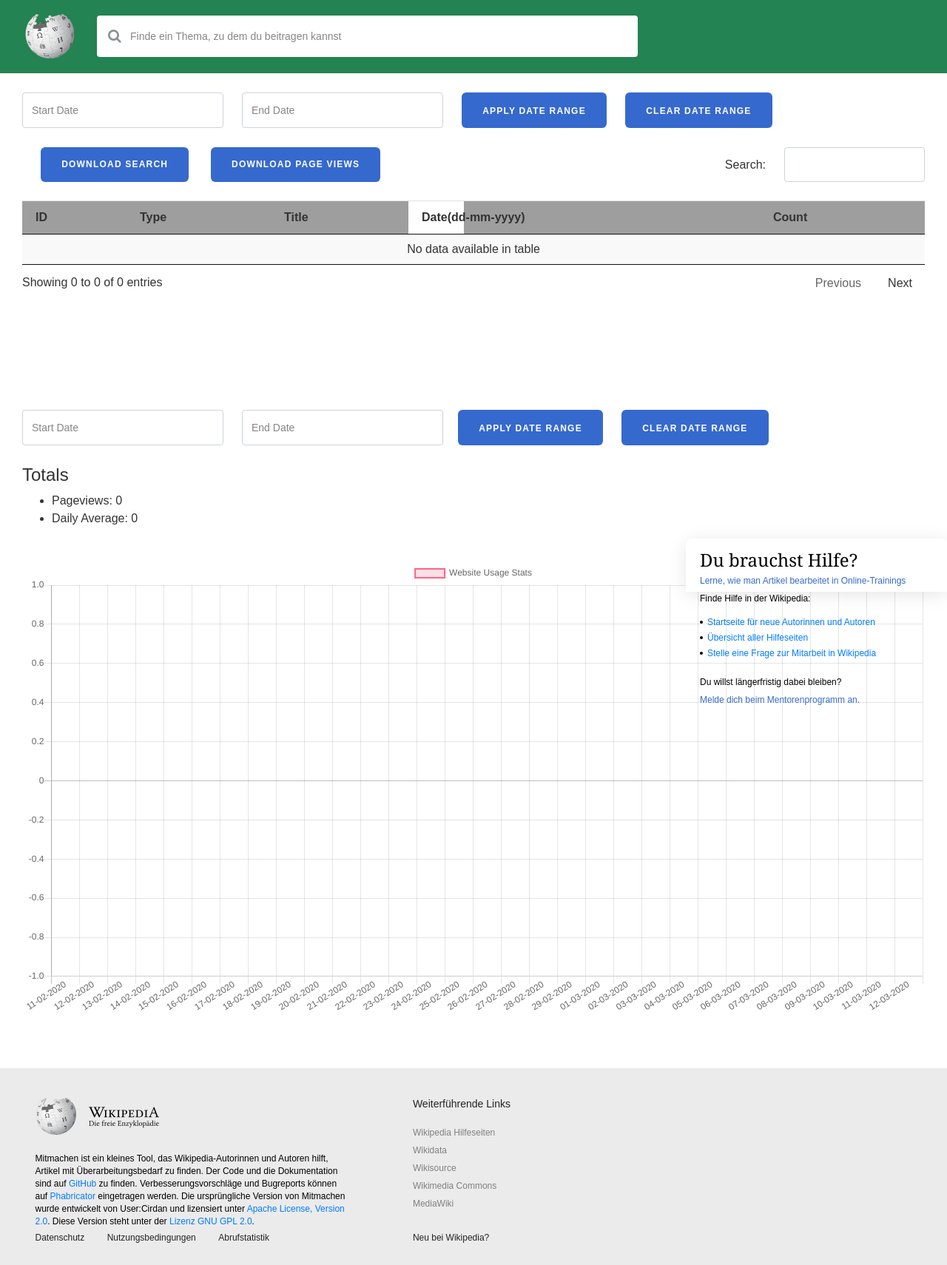
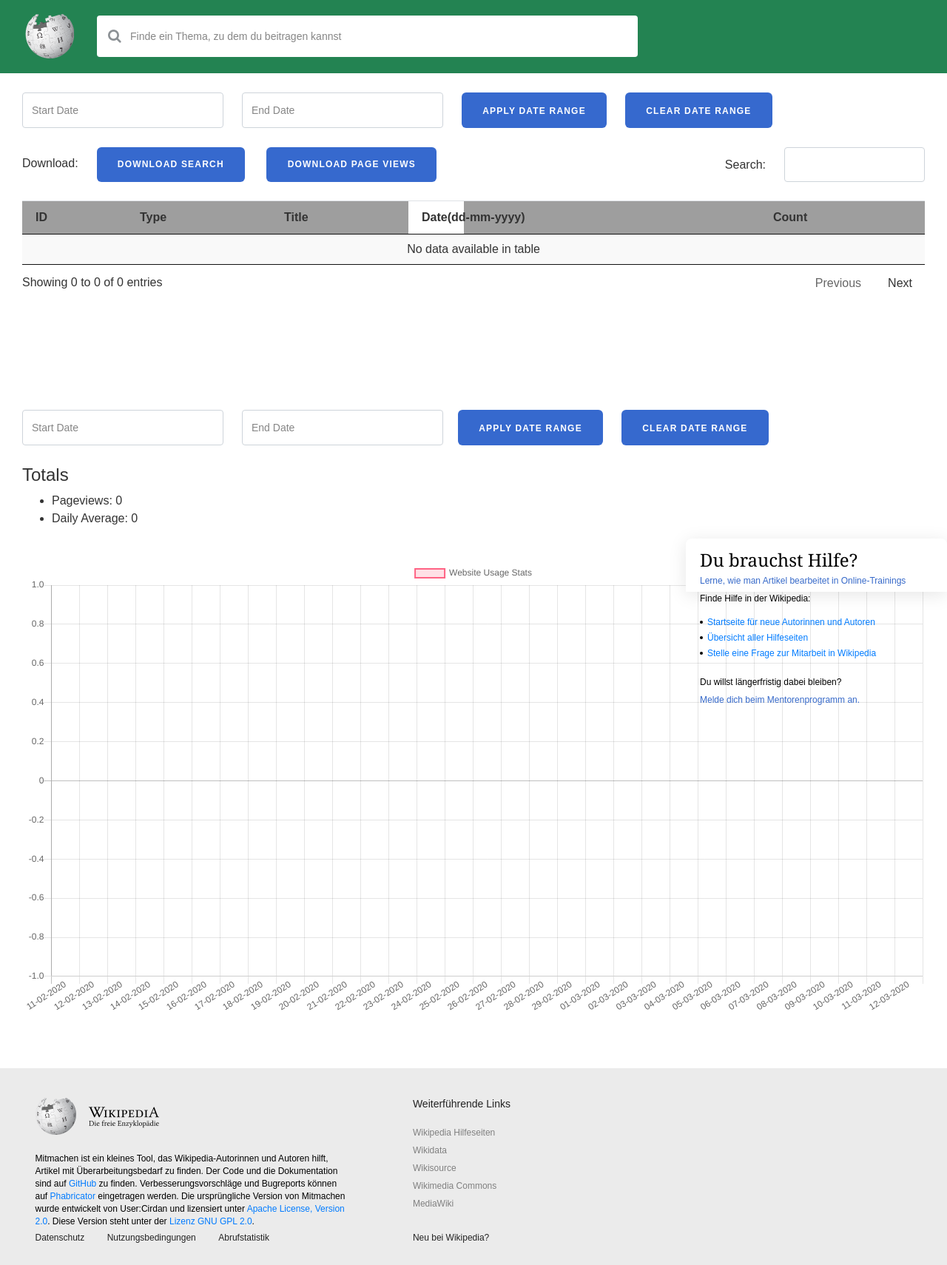
Before and after one commit to wmde/mitmachen, a Flask app: template www/python/src/templates/stats.html in a window 1280 px wide. Shown: the whole page at 74% size. Run offline with Flask 2, Linux system fonts and the light colour scheme; the template is opened without the code that fills it, so the values that code supplies are empty; some libraries are stand-ins or nearby versions; grey boxes are pictures that could not be loaded.

Commit message:
update design

```diff
--- a/www/python/src/templates/stats.html
+++ b/www/python/src/templates/stats.html
@@ -535,7 +535,7 @@
 			});*/
 
 			var table = $("#statstable").DataTable({
-				dom: '<"Downloadnload">Bfrtip',
+				dom: '<"download">Bfrtip',
 				buttons: [
 					{
 						extend: 'csv',
```
